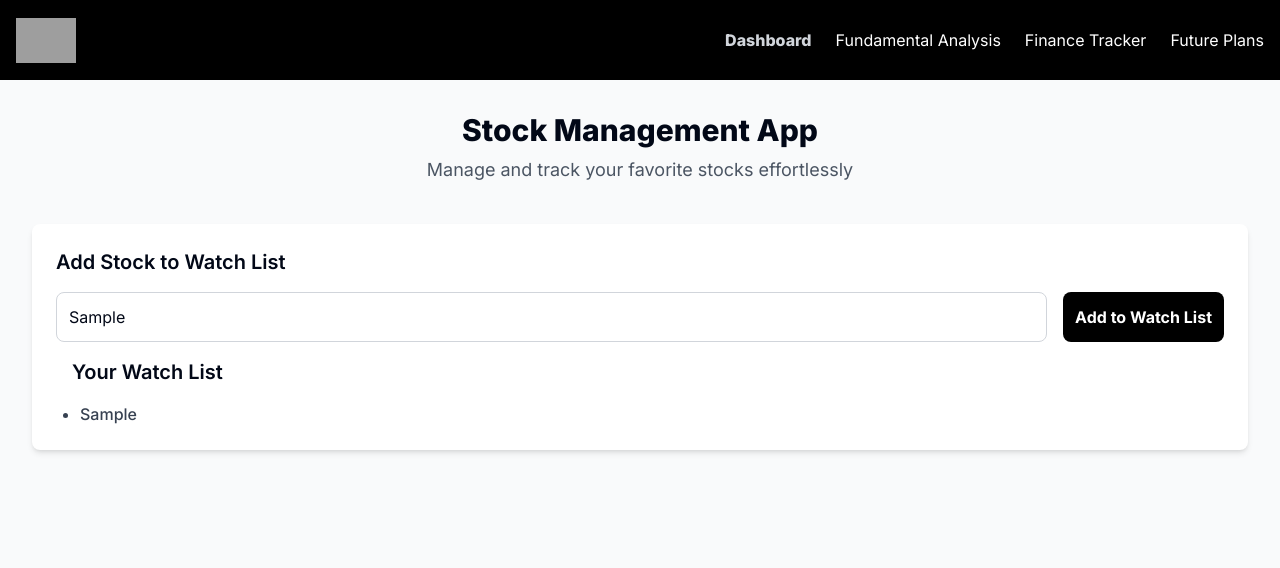
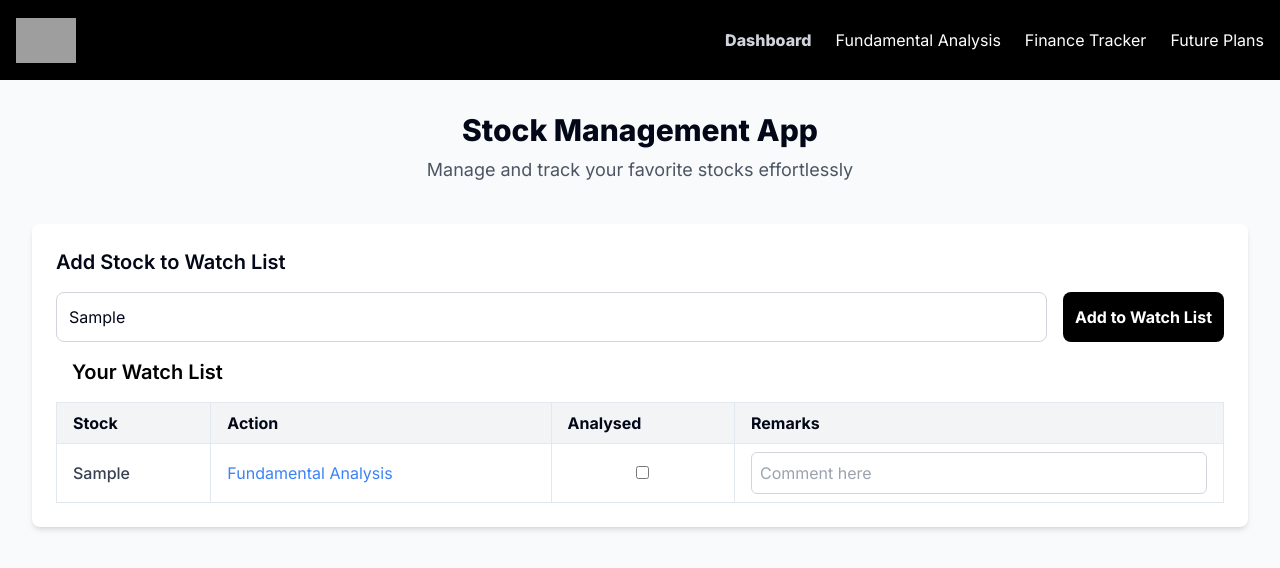
Before and after one commit to Bhogeshwarj/stock-market, a Next.js app: page /dashboard in a window 1280 px wide. Both pictures are taken after typing "Sample" into the empty fields and a click on the button "Add to Watch List". Shown: the top 568 px of the page. Built offline with nearby package versions, Linux system fonts and the light colour scheme; grey boxes are pictures that could not be loaded.

Commit message:
Added table and removed some bugs

```diff
--- a/src/app/dashboard/_component/header.tsx
+++ b/src/app/dashboard/_component/header.tsx
@@ -11,7 +11,7 @@ function Header() {
     const router = useRouter();
     const [menuOpen, setMenuOpen] = useState(false);
 
-    const handleNavigation = (url) => {
+    const handleNavigation = (url:any) => { //TODO change the type
         setMenuOpen(false); // Close menu on navigation
         router.push(url);
     };
--- a/src/app/dashboard/_component/tradingviewWidget.tsx
+++ b/src/app/dashboard/_component/tradingviewWidget.tsx
@@ -1,12 +1,11 @@
-// "use client"
-// TradingViewWidget.jsx
+"use client";
 import React, { useEffect, useRef, memo } from 'react';
 
 function TradingViewWidget() {
-  const container = useRef();
+  const container = useRef<HTMLDivElement | null>(null);
 
-  useEffect(
-    () => {
+  useEffect(() => {
+    if (container.current) {
       const script = document.createElement("script");
       script.src = "https://s3.tradingview.com/external-embedding/embed-widget-advanced-chart.js";
       script.type = "text/javascript";
@@ -29,14 +28,28 @@ function TradingViewWidget() {
           "support_host": "https://www.tradingview.com"
         }`;
       container.current.appendChild(script);
-    },
-    []
-  );
+    }
+  }, []);
 
   return (
-    <div className="tradingview-widget-container" ref={container} style={{ height: "100%", width: "100%" }}>
-      <div className="tradingview-widget-container__widget" style={{ height: "calc(100% - 32px)", width: "100%" }}></div>
-      <div className="tradingview-widget-copyright"><a href="https://www.tradingview.com/" rel="noopener nofollow" target="_blank"><span className="blue-text">Track all markets on TradingView</span></a></div>
+    <div
+      className="tradingview-widget-container"
+      ref={container}
+      style={{ height: "100%", width: "100%" }}
+    >
+      <div
+        className="tradingview-widget-container__widget"
+        style={{ height: "calc(100% - 32px)", width: "100%" }}
+      ></div>
+      <div className="tradingview-widget-copyright">
+        <a
+          href="https://www.tradingview.com/"
+          rel="noopener nofollow"
+          target="_blank"
+        >
+          <span className="blue-text">Track all markets on TradingView</span>
+        </a>
+      </div>
     </div>
   );
 }
--- a/src/app/dashboard/fundamental-analysis/page.tsx
+++ b/src/app/dashboard/fundamental-analysis/page.tsx
@@ -43,21 +43,21 @@ function Financial() {
         </ol>
         <h3 className="text-xl text-gray-800 mt-5 mb-2">Investment Due Diligence Checklist:</h3>
         <ol className="list-decimal list-inside text-gray-700 mt-2 text-left mx-auto inline-block">
-          <li>MOAT: A company's competitive advantage.</li>
+          <li>MOAT: A company`&apos;` competitive advantage.</li>
           <li>Understanding the Business: Requires reading the annual reports.</li>
           <li>Application of the Checklist.</li>
           <li>Valuation: Estimating intrinsic value using DCF and CCA.</li>
         </ol>
         <h3 className="text-xl text-gray-800 mt-5 mb-2">Checklist for investing in the business:</h3>
         <ul className="list-disc list-inside text-gray-700 mt-2 text-left mx-auto inline-block">
-          <li>Gross Profit Margin (>20%)</li>
+          <li>Gross Profit Margin (`&gt;`20%)</li>
           <li>Revenue Growth in line with gross profit growth</li>
           <li>EPS should be consistent with Net Profits</li>
           <li>Debt Level: Company should not be highly leveraged</li>
           <li>Inventory: Growing inventory with growing PAT (for manufacturing companies)</li>
           <li>Sales vs Receivables: Sales backed by receivables is not a great sign</li>
           <li>Cash Flow from Operations: Should be positive</li>
-          <li>Return on Equity (>25%)</li>
+          <li>Return on Equity (`&gt;`25%)</li>
 
         </ul>
       </div>
--- a/src/app/dashboard/page.tsx
+++ b/src/app/dashboard/page.tsx
@@ -2,11 +2,13 @@
 import React, { useState } from 'react';
 import TradingviewWidget from './_component/tradingviewWidget';
 
+type Stock = string;
+
 function Page() {
-  const [stockName, setStockName] = useState('');
-  const [watchList, setWatchList] = useState([]);
+  const [stockName, setStockName] = useState<string>('');
+  const [watchList, setWatchList] = useState<Stock[]>([]);
 
-  const handleAddToWatchList = (stock) => {
+  const handleAddToWatchList = (stock:Stock ) => {
     if (stock && !watchList.includes(stock)) {
       setWatchList([...watchList, stock]);
       // TODO: Save this stock to the watchlist database
@@ -29,7 +31,7 @@ function Page() {
           <h4 className='font-semibold text-xl mb-4 text-black-600'>Market Overview</h4>
           <TradingviewWidget />
         </div>
-      </div> */}
+      </div>  */}
 
       {/* Search Stock and Add to Watch List */}
       <div className='my-8 shadow-md rounded-lg bg-white p-6'>
@@ -52,19 +54,56 @@ function Page() {
 
 
       {/* Watch List */}
-        <h4 className='font-semibold text-xl m-4 text-black-600'>Your Watch List</h4>
-        <ul className='list-disc pl-6'>
-          {watchList.length === 0 ? (
-            <li className='text-gray-500'>No stocks in the watch list yet</li>
-          ) : (
-            watchList.map((stock, index) => (
-              <li key={index} className='text-gray-700 font-medium'>
-                {stock}
-              </li>
-            ))
-          )}
-        </ul>
-        </div>
+      <div>
+  <h4 className='font-semibold text-xl m-4 text-black'>Your Watch List</h4>
+
+  {watchList.length === 0 ? (
+    <p className='text-gray-500'>No stocks in the watch list yet</p>
+  ) : (
+    <table className='min-w-full table-auto border-collapse'>
+      <thead>
+        <tr className='bg-gray-100'>
+          <th className='px-4 py-2 border text-left'>Stock</th>
+          <th className='px-4 py-2 border text-left'>Action</th>
+          <th className='px-4 py-2 border text-left'>Analysed</th>
+          <th className='px-4 py-2 border text-left'>Remarks</th>
+        </tr>
+      </thead>
+      <tbody>
+        {watchList.map((stock, index) => (
+          <tr key={index} className='border'>
+            {/* Stock Name Column */}
+            <td className='px-4 py-2 border text-gray-700 font-medium'>{stock}</td>
+
+            {/* Fundamental Analysis Link/Button */}
+            <td className='px-4 py-2 border'>
+              <a
+                href={`/fundamental-analysis/${stock}`}
+                className='text-blue-500 hover:underline'
+              >
+                Fundamental Analysis
+              </a>
+            </td>
+
+            {/* Checkbox Column */}
+            <td className='px-4 py-2 border text-center'>
+              <input type='checkbox' />
+            </td>
+            <td className='px-4 py-2 border text-center'>
+  <input
+    type='text'
+    className='w-full p-2 border border-gray-300 rounded-md focus:outline-none focus:ring-2 focus:ring-blue-500'
+    placeholder='Comment here'
+  />
+</td>
+
+          </tr>
+        ))}
+      </tbody>
+    </table>
+  )}
+</div>
+      </div>
     </div>
   );
 }
```
